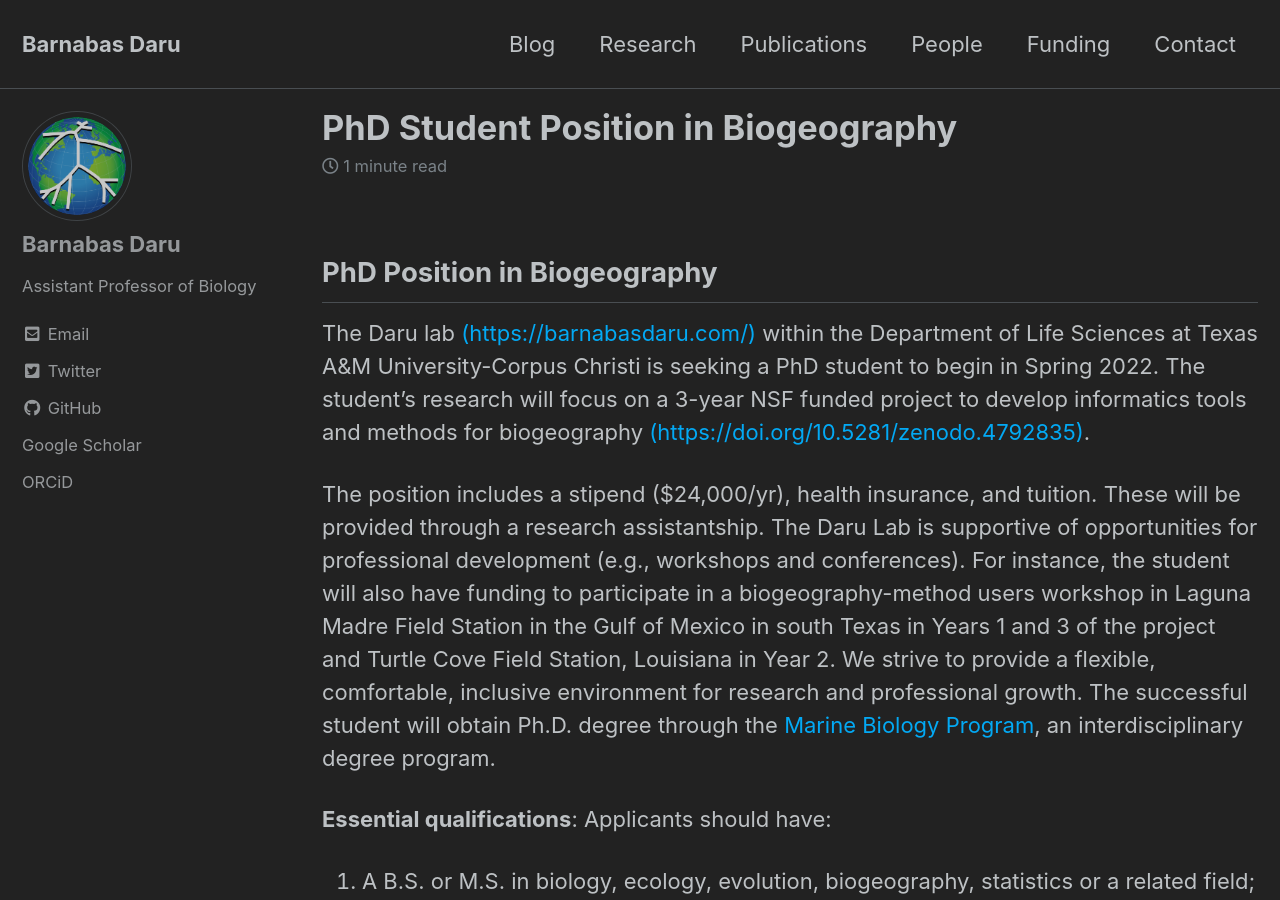
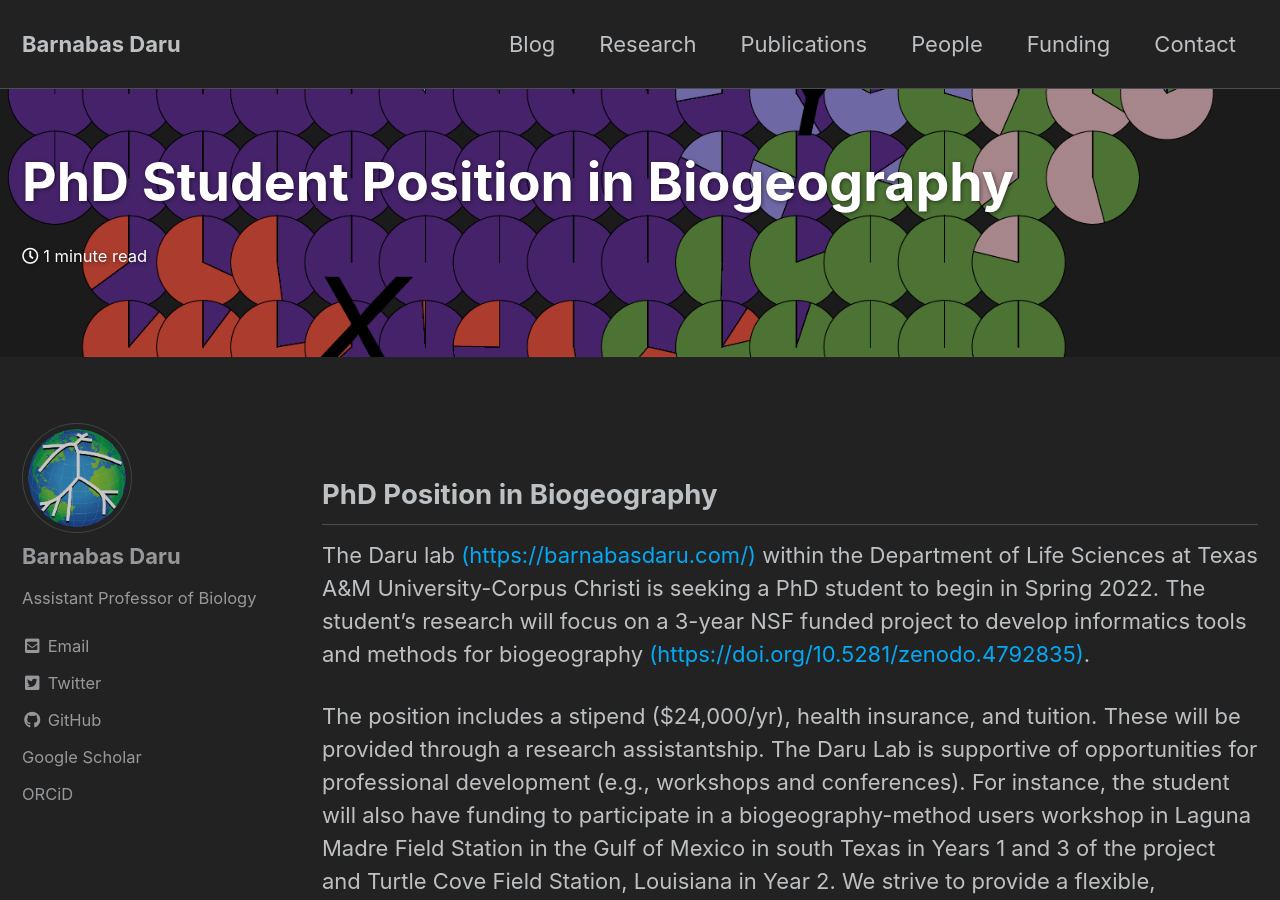
Before and after one commit to darunabas/darulab.github.io, a Jekyll site: the page built from _posts/2021-06-11-PhD-students-biogeography.md, in a window 1280 px wide and 900 px high. Built offline with Jekyll 4.4.1, drawn with Linux system fonts in a browser that asks for light colours; cached includes are drawn as plain includes.

Commit message:
Update 2021-06-11-PhD-students-biogeography.md

```diff
--- a/_posts/2021-06-11-PhD-students-biogeography.md
+++ b/_posts/2021-06-11-PhD-students-biogeography.md
@@ -6,12 +6,14 @@ type: post
 published: true
 classes: wide
 status: publish
+header:
+  overlay_image: /assets/images/phd-student.png
+  overlay_filter: 0.2
+excerpt: ""
 excerpt_separator: <!--more-->
 share: true
 categories:
 - Updates
-image: /assets/images/phd-student.png
-feature-img: "/assets/images/phd-student.png"
 tags:
   - link
   - Post Formats
```
